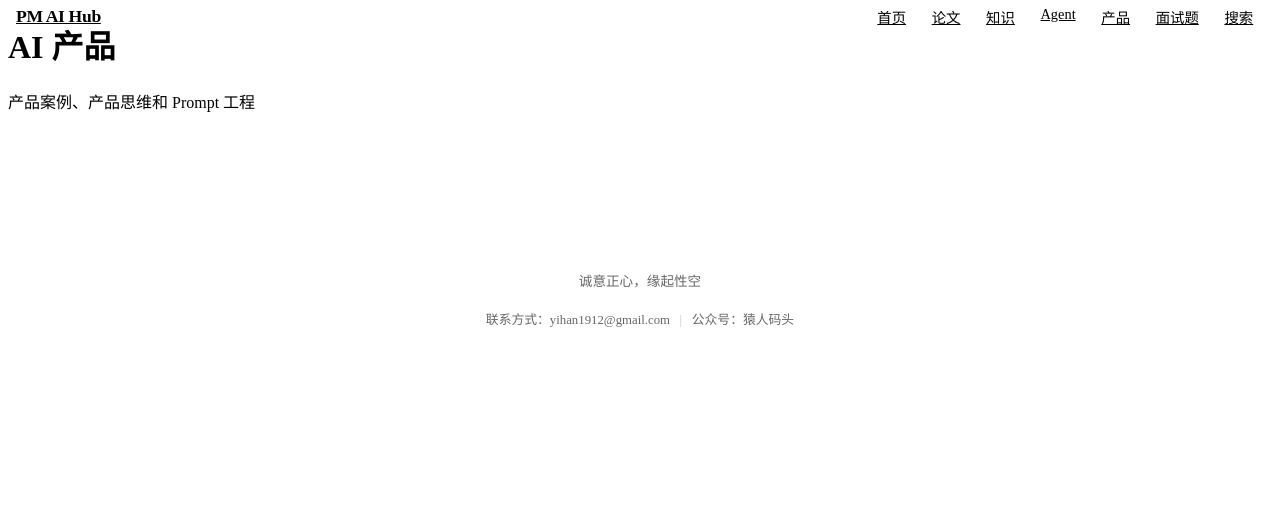
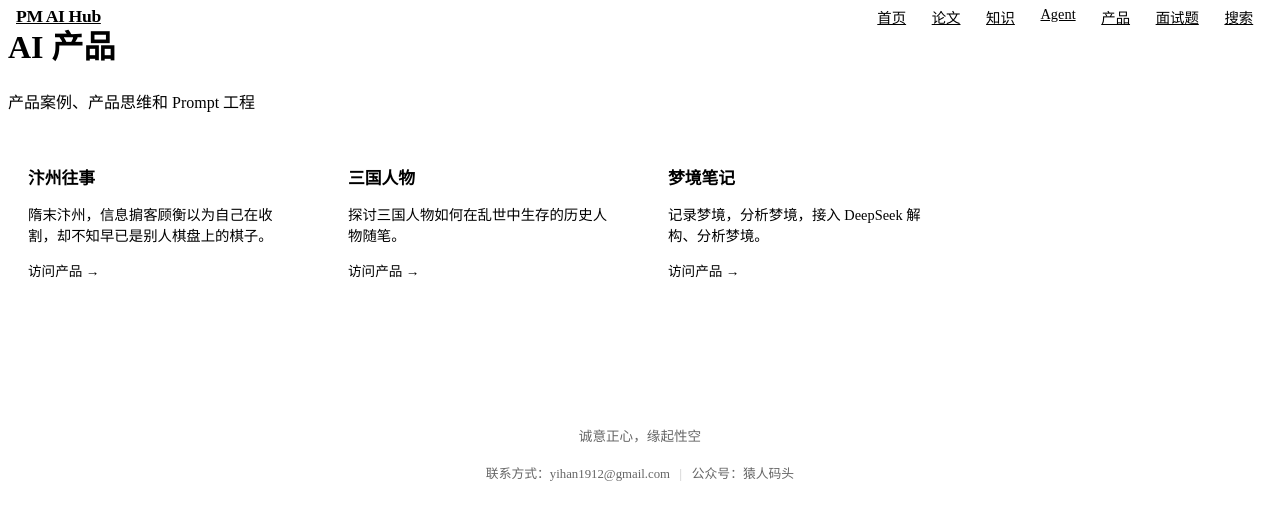
Before and after one commit to yihan1944/pm-ai-learning-hub, a Vue app: page /#/products in a window 1280 px wide. Shown: the top 520 px of the page. Built offline with nearby package versions, Linux system fonts and the light colour scheme; the HTML template or start-up script is replaced by a standard one.

Commit message:
feat: add 3 AI products to products page
Add card layout for 3 products:
- 汴州往事 (AI小说)
- 三国人物 (历史随笔)
- 梦境笔记 (梦境分析)

Co-Authored-By: Claude Opus 4.7 <noreply@anthropic.com>

```diff
--- a/src/views/ProductsView.vue
+++ b/src/views/ProductsView.vue
@@ -1,8 +1,29 @@
 <script setup lang="ts">
-import productsData from '../data/products.json'
+interface Product { id: string; title: string; description: string; tag?: string; link?: string }
 
-interface Product { id: string; title: string; description: string }
-const products = productsData as Product[]
+const products: Product[] = [
+  {
+    id: 'bianzhou-wangshi',
+    title: '汴州往事',
+    description: '隋末汴州，信息掮客顾衡以为自己在收割，却不知早已是别人棋盘上的棋子。',
+    tag: 'AI小说',
+    link: 'https://yihan1944.github.io/bianzhou-wangshi/index.html'
+  },
+  {
+    id: 'sanguo-renwu',
+    title: '三国人物',
+    description: '探讨三国人物如何在乱世中生存的历史人物随笔。',
+    tag: '历史随笔',
+    link: 'https://mp.weixin.qq.com/mp/appmsgalbum?__biz=MjM5MjU1NTk0OQ==&action=getalbum&album_id=4448591694527234049'
+  },
+  {
+    id: 'dream-diary',
+    title: '梦境笔记',
+    description: '记录梦境，分析梦境，接入 DeepSeek 解构、分析梦境。',
+    tag: '梦境分析',
+    link: 'https://dream-diary-virid.vercel.app/'
+  }
+]
 </script>
 
 <template>
@@ -16,8 +37,14 @@ const products = productsData as Product[]
 
     <div v-else class="product-list">
       <div v-for="product in products" :key="product.id" class="product-card">
-        <h3>{{ product.title }}</h3>
+        <div class="card-header">
+          <h3>{{ product.title }}</h3>
+          <span v-if="product.tag" class="tag">{{ product.tag }}</span>
+        </div>
         <p>{{ product.description }}</p>
+        <a v-if="product.link" :href="product.link" target="_blank" rel="noopener" class="card-link">
+          访问产品 →
+        </a>
       </div>
     </div>
   </div>
@@ -46,15 +73,50 @@ const products = productsData as Product[]
   border: 1px solid var(--color-border);
   border-radius: var(--radius-lg);
   padding: 1.25rem;
+  transition: border-color 0.2s, box-shadow 0.2s;
 }
 
-.product-card h3 {
+.product-card:hover {
+  border-color: var(--color-primary);
+  box-shadow: 0 2px 12px rgba(0, 0, 0, 0.08);
+}
+
+.card-header {
+  display: flex;
+  align-items: center;
+  justify-content: space-between;
+  margin-bottom: 0.5em;
+}
+
+.card-header h3 {
   font-size: 1.05rem;
-  margin-bottom: 0.4em;
+  margin: 0;
+}
+
+.tag {
+  font-size: 0.75rem;
+  padding: 0.2em 0.6em;
+  border-radius: 999px;
+  background: var(--color-primary);
+  color: #fff;
+  white-space: nowrap;
 }
 
 .product-card p {
   font-size: 0.9rem;
   color: var(--color-text-muted);
+  margin-bottom: 1em;
+}
+
+.card-link {
+  display: inline-block;
+  font-size: 0.85rem;
+  color: var(--color-primary);
+  text-decoration: none;
+  font-weight: 500;
+}
+
+.card-link:hover {
+  text-decoration: underline;
 }
 </style>
```
